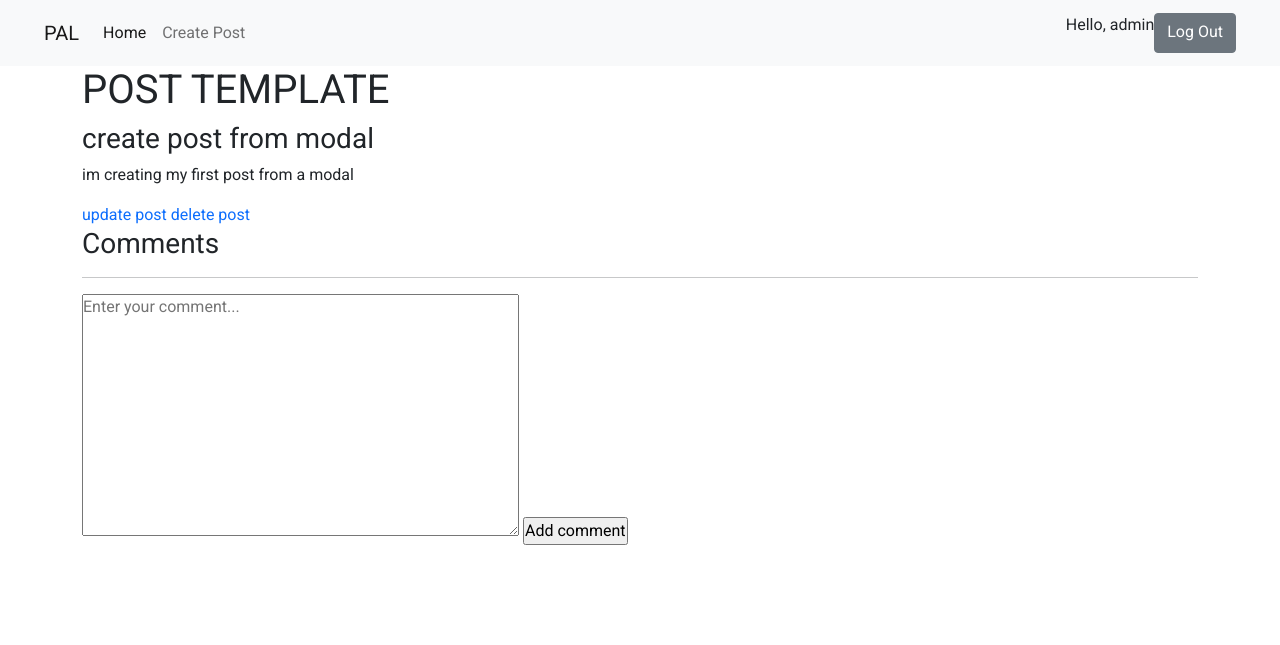
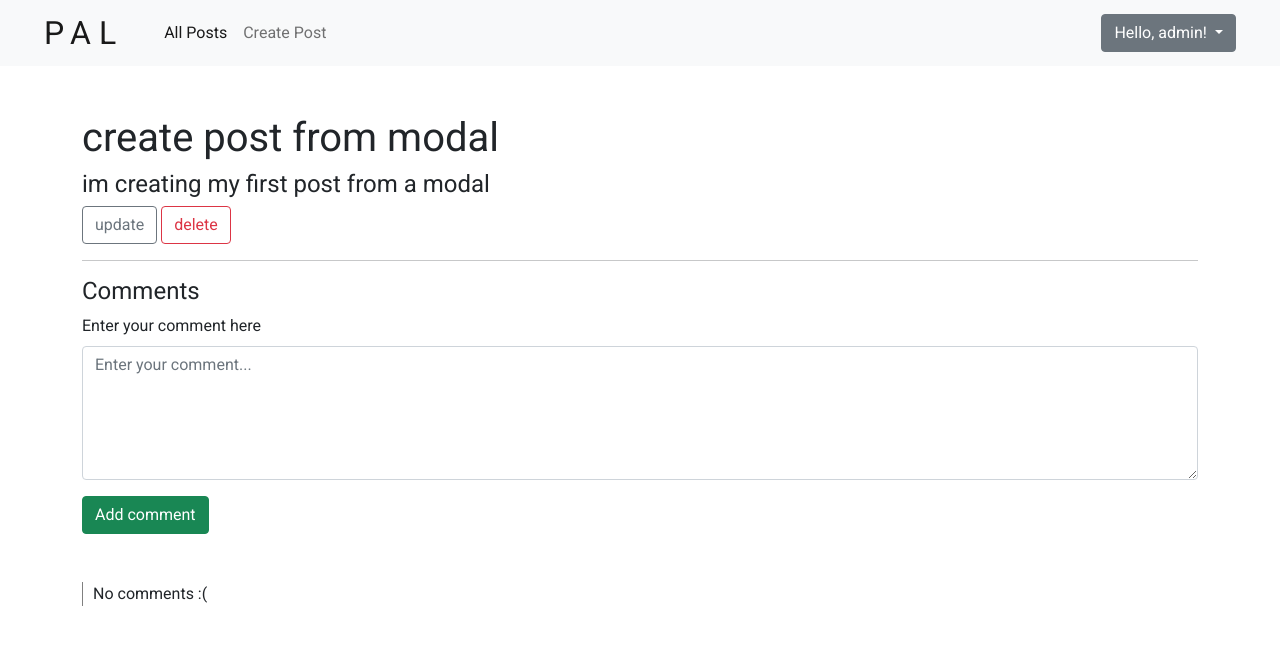
Before and after one commit to vladblk/G608-WebAppProgramming1, a Django app: page /post/9/ in a window 1280 px wide. Shown: the top 645 px of the page. Run offline with Django 4.2, Linux system fonts and the light colour scheme; a user stored in the database is signed in; data comes from the database, SQL or seed files in the repository; both versions use the stored data as it was after the commit.

Commit message:
initial post styling

```diff
--- a/PAL - final project/pal/posts/templates/posts/post.html
+++ b/PAL - final project/pal/posts/templates/posts/post.html
@@ -2,47 +2,57 @@
 
 {% block content %}
 
-<h1>POST TEMPLATE</h1>
+<!-- Modal -->
+<div class="modal fade" id="editCommentModal" tabindex="-1" role="dialog" aria-labelledby="myModalLabel" aria-hidden="true">
+</div><!-- /.modal -->
 
-<div>
-    <h3>{{ post.name }}</h3>
-    <p>{{ post.description }}</p>
+<div class="mt-5">
+    <h1>{{ post.name }}</h3>
+    <h4>{{ post.description }}</h4>
 
     {% if request.user == post.user %}
-        <a href="{% url 'posts:update-post' post.id %}?next={{ request.path|urlencode }}">update post</a>
-        <a href="{% url 'posts:delete-post' post.id %}?next={{ request.path|urlencode }}">delete post</a>
+        <a href="{% url 'posts:update-post' post.id %}?next={{ request.path|urlencode }}" class="btn btn-outline-secondary" data-target="#editCommentModal">update</a>
+        <a href="{% url 'posts:delete-post' post.id %}?next={{ request.path|urlencode }}" class="btn btn-outline-danger">delete</a>
     {% endif %}
 </div>
 
-<h3>Comments</h3>
-<hr>
+<hr />
 
+<h4>Comments</h4>
 {% if request.user.is_authenticated %}
-    <div>
+    <div class="mb-3">
         <form action="" method='POST'>
             {% csrf_token %}
 
-            <textarea name="comment" id="comment" cols="50" rows="10" placeholder="Enter your comment..."></textarea>
+            <label for="formGroupExampleInput" class="form-label">Enter your comment here</label>
+            <textarea name="comment" id="comment-textarea" class="form-control" cols="50" rows="5" placeholder="Enter your comment..."></textarea>
 
-            <input type="submit" value="Add comment">
+            <input type="submit" value="Add comment" class="btn btn-success">
         </form>
     </div>
 {% endif %}
 
-<div>
+<div class="comment-container mt-5">
+    {% if comments.count == 0 %}
+        <p>No comments :(</p>
+    {% endif %}
+
+
     {% for comment in comments %}
 
-        <div>
-            <p>@{{ comment.user }} - {{ comment.created|timesince }} ago</p>
+        <div class="comment">
+            <p><b>@{{ comment.user }}</b> - {{ comment.created|timesince }} ago</p>
             <p>{{ comment.body }}</p>
 
             {% if request.user == comment.user %}
-                <a href="{% url 'comments:update-comment' comment.id %}?next={{ request.path|urlencode }}">update comment</a>
-                <a href="{% url 'comments:delete-comment' comment.id %}?next={{ request.path|urlencode }}">delete comment</a>
+                <small>
+                    <a href="{% url 'comments:update-comment' comment.id %}?next={{ request.path|urlencode }}" class="text-secondary">edit</a>
+                </small>
+                <small>
+                    <a href="{% url 'comments:delete-comment' comment.id %}?next={{ request.path|urlencode }}" class="text-danger">delete</a>
+                </small>
             {% endif %}
         </div>
-
-        <hr>
 
     {% endfor %}
 </div>
--- a/PAL - final project/pal/posts/templates/posts/post_form.html
+++ b/PAL - final project/pal/posts/templates/posts/post_form.html
@@ -12,7 +12,7 @@
             <input type="hidden" name="next" value="{{ request.GET.next }}">
 
             <div class="btn-container">
-                <a href="{% url 'posts:index' %}" class="btn btn-secondary">Cancel</a>
+                <a href="{{ request.META.HTTP_REFERER }}" class="btn btn-secondary">Cancel</a>
                 <input type="submit" value="Submit" class="btn btn-success">
             </div>
         </form>
--- a/PAL - final project/pal/posts/views.py
+++ b/PAL - final project/pal/posts/views.py
@@ -20,6 +20,7 @@ def index(request):
 def post(request, pk):
     post = Post.objects.get(id=pk)
     comments = post.comment_set.all().order_by('-created') # get the comments from each post
+    comments_count = post.comment_set.all().count()
 
     if request.method == 'POST':
         Comment.objects.create(
@@ -32,7 +33,8 @@ def post(request, pk):
 
     context = {
         'post': post,
-        'comments': comments
+        'comments': comments,
+        'comments_count': comments_count,
     }
 
     return render(request, 'posts/post.html', context)
--- a/PAL - final project/pal/static/styles/main.css
+++ b/PAL - final project/pal/static/styles/main.css
@@ -1,5 +1,13 @@
 @import url('base.css');
 @import url('navbar.css');
+
+.navbar-brand {
+    font-size: 2rem;
+    padding: 0;
+    margin: 0;
+    margin-right: 2rem;
+    letter-spacing: .5rem;
+}
 
 .card-text {
     text-overflow: ellipsis;
@@ -39,3 +47,21 @@
     width: 100%;
     margin-bottom: 1rem;
 }
+
+#comment-textarea {
+    margin-bottom: 1rem;
+}
+
+.comment-container {
+    padding-left: 10px;
+    border-left: 1px solid grey;
+}
+
+.comment {
+    margin-bottom: 10px;
+}
+
+#id_body {
+    width: 100%;
+    padding: 10px;
+}
--- a/PAL - final project/pal/templates/navbar.html
+++ b/PAL - final project/pal/templates/navbar.html
@@ -15,14 +15,14 @@
 
 <nav class="navbar navbar-expand-lg navbar-light bg-light">
     <div class="container-fluid">
-      <a class="navbar-brand" href="#">PAL</a>
+      <h1 class="navbar-brand">PAL</h1>
       <button class="navbar-toggler" type="button" data-bs-toggle="collapse" data-bs-target="#navbarSupportedContent" aria-controls="navbarSupportedContent" aria-expanded="false" aria-label="Toggle navigation">
         <span class="navbar-toggler-icon"></span>
       </button>
       <div class="collapse navbar-collapse" id="navbarSupportedContent">
-        <ul class="navbar-nav me-auto mb-2 mb-lg-0">
+        <ul class="navbar-nav me-auto mb-lg-0">
           <li class="nav-item">
-            <a class="nav-link active" aria-current="page" href="{% url 'posts:index' %}">Home</a>
+            <a class="nav-link active" aria-current="page" href="{% url 'posts:index' %}">All Posts</a>
           </li>
           <li class="nav-item">
             <a class="nav-link" href="{% url 'posts:create-post' %}">Create Post</a>
@@ -34,13 +34,21 @@
           <button class="btn btn-outline-success" type="submit">Search</button>
         </form> {% endcomment %}
 
-        <div class="d-flex justify-content-center">
+        <div class="d-flex align-center">
             {% if request.user.is_authenticated %}
-                <p class="nav-item">Hello, {{ request.user.username }} </p>
-                <a href="{% url 'user:log-out' %}" class="btn btn-secondary">Log Out</a>
+                <div class="dropdown">
+                    <button class="btn btn-secondary dropdown-toggle" type="button" id="dropdownMenuButton1" data-bs-toggle="dropdown" aria-expanded="false">
+                        Hello, {{ request.user.username }}!
+                    </button>
+                    <ul class="dropdown-menu" aria-labelledby="dropdownMenuButton1">
+                      <li><a class="dropdown-item" href="{% url 'user:log-out' %}">Logout</a></li>
+                    </ul>
+                  </div>
             {% else %}
-                <a href="{% url 'user:sign-in' %}" class="btn btn-outline-secondary">Sign in</a>
-                <a href="{% url 'user:sign-up' %}" class="btn btn-outline-primary">Sign up</a>
+                <div>
+                    <a href="{% url 'user:sign-in' %}" class="btn btn-outline-secondary">Sign in</a>
+                    <a href="{% url 'user:sign-up' %}" class="btn btn-primary">Sign up</a>
+                </div>
             {% endif %}
         </div>
 
```
Also changed, not shown: PAL - final project/pal/comments/templates/comments/comment_form.html (+27 -1 lines), PAL - final project/pal/posts/templates/posts/home.html (+0 -11 lines), PAL - final project/pal/db.sqlite3.
